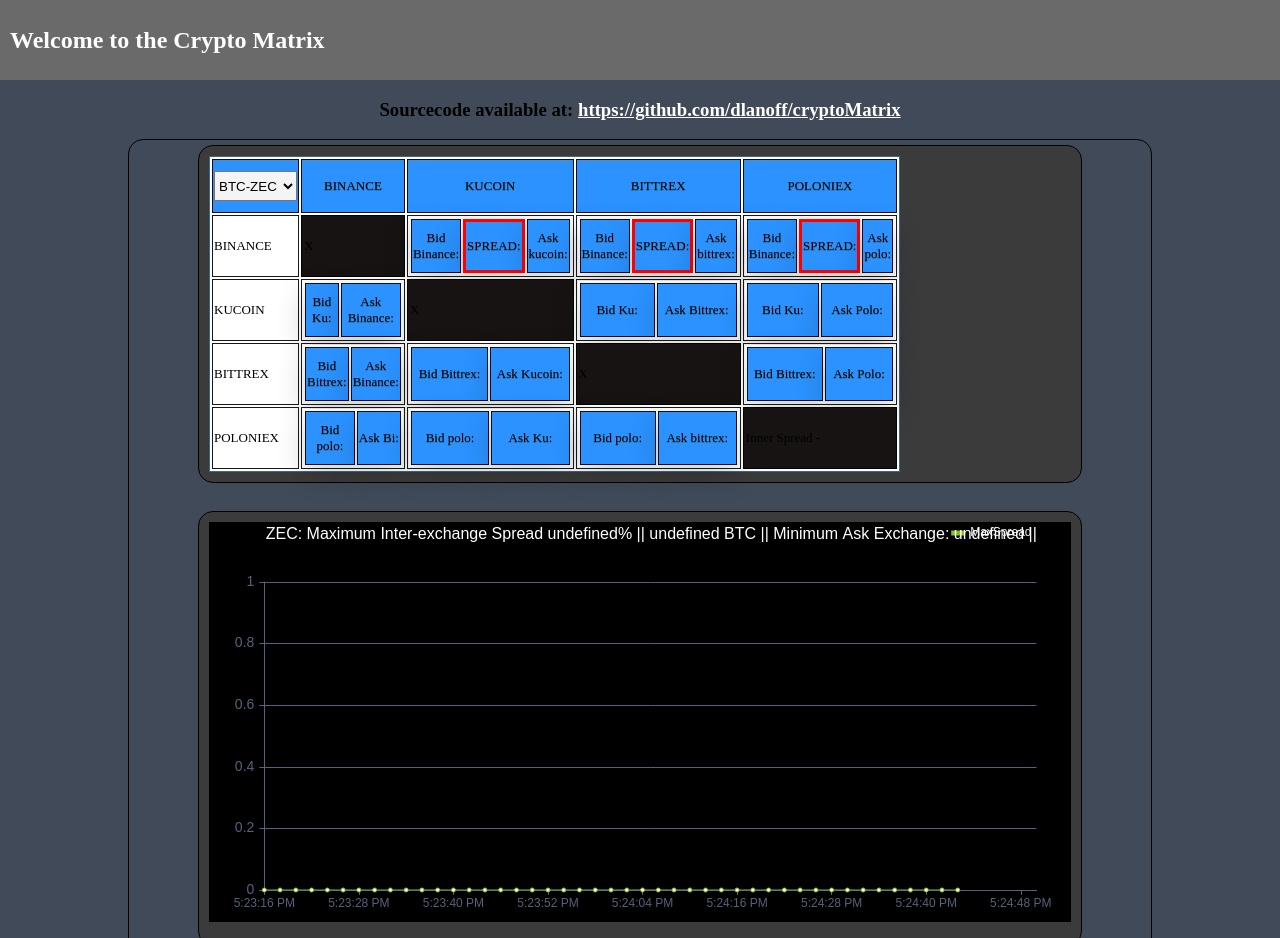
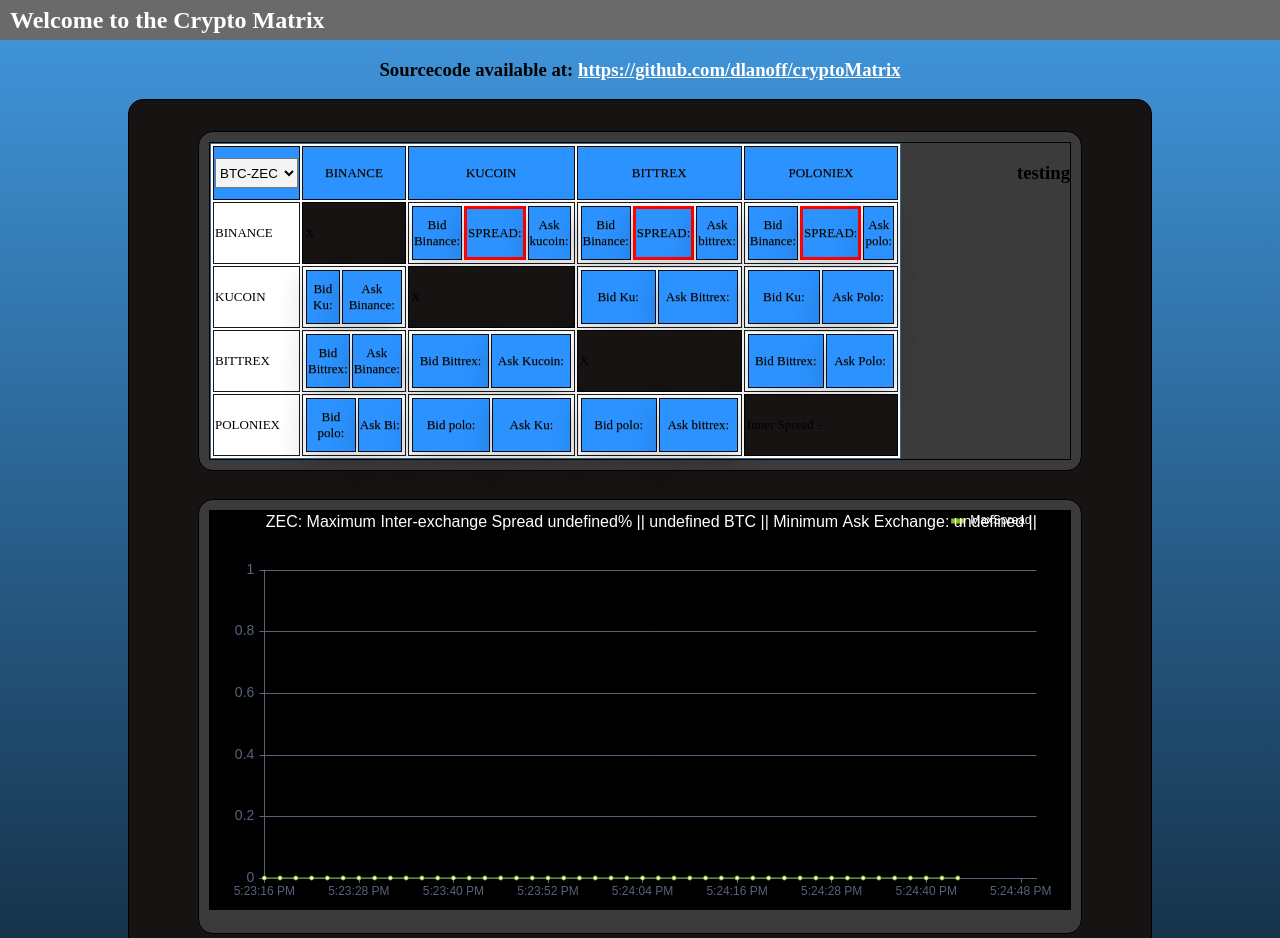
Before and after one commit to dlanoff/cryptoMatrix, a React app: page / in a window 1280 px wide. Shown: the top 938 px of the page. Built offline with nearby package versions, Linux system fonts and the light colour scheme; no server answers.

Commit message:
adding new info component

```diff
--- a/app/components/CryptoMatrix.js
+++ b/app/components/CryptoMatrix.js
@@ -3,6 +3,7 @@
 import { connect } from "react-redux";
 import AskBidSpread from "./AskBidSpread";
 import InterexchangeSpread from "./InterexchangeSpread"
+import Info from "./Info"
 
 class CryptoMatrix extends Component {
   constructor() {
@@ -19,7 +20,6 @@
   componentDidMount() {
     this.startTimer();
     this.props.getCrypto("ZEC");
-    //
   }
 
   //.65 => .35    //.185 low
@@ -41,7 +41,6 @@
     this.startTimer(true, event.target.value)
   }
   render() {
-    // console.log("!!!!!!", this.props.Crypto);
     const { binance, kucoin, bittrex, polo, kraken } = this.props.Crypto;
     let maxDiff;
     let percentDiff;
@@ -72,10 +71,6 @@
       }
       console.log('MAX:', currMax, 'MIN:', currMin)
 
-      //BUY FOR 10 ASK
-      //SELL FOR 15 BID
-      //bid - ask
-      // const bidArr = Math.min(kucoin.bid);
       bidArr = Math.max(binance.bid, kucoin.bid, bittrex.bid, polo.bid, kraken.bid);
       askArr = Math.min(binance.ask, kucoin.ask, bittrex.ask, polo.ask, kraken.ask);
       const krakenAskArr = kraken.ask
@@ -85,16 +80,14 @@
       percentDiff = ((1 - (askArr / bidArr)) * 100).toFixed(6)
 
       console.log('PERCENT DIFF: ', percentDiff, "max Diff", maxDiff, 'bid :', bidArr, 'AAAsk: ', askArr);
-      //0.16%	0.26% [.42 percent for kraken + .02 for opening, .02 per 4 hours  .46 total] .46 + .2 for kucoin = .66 |
       // console.log('PERCENT DIFF: ', percentDiff, "max Diff", maxDiff, bidArr, 'CURRMIN', currMax, 'CURRMAX');
-
     }
 
-    //TODO: START HERE
-    // onChange={this.change} value={this.state.value}
     return (
       <div className="superClass">
         <div className="bodyElem">
+          <div className="bidsAndAsks">
+            <div>
               <table className="outerTable">
                 <thead>
                   <tr>
@@ -275,6 +268,12 @@
                 </tbody>
               </table>
             </div>
+            <div>
+              <Info />
+            </div>
+          </div>
+        </div>
+
         <br></br>
         <div className="bodyElem" id="interexchange">
           <AskBidSpread currMin={currMin} currMax={currMax} max={maxDiff} percent={percentDiff} pair={this.state.value} reset={this.state.reset} />
--- /dev/null
+++ b/app/components/Info.js
@@ -0,0 +1,11 @@
+import React, { Component } from 'react'
+
+export default class Info extends Component {
+    render() {
+        return (
+            <div>
+                <h3>testing</h3>
+            </div>
+        )
+    }
+}
--- a/public/style.css
+++ b/public/style.css
@@ -35,12 +35,13 @@
   background-color: #6a6a6a;
   color: #c0c0c0;
   display: flex;
-  height: 80px;
+  height: 40px;
   padding: 10px;
 }
 
 main {
-  background-color:#404A59;
+  background-image: linear-gradient( #3f93d8, rgb(0, 0, 0));
+
   align-items: center;
   display: flex;
   flex-direction: column;
@@ -122,6 +123,7 @@
 }
 
 .superClass{
+  background-color: rgb(23, 19, 19);
   -khtml-border-radius: 10px;
   -moz-border-radius: 10px;
   border-radius: 15px;
@@ -134,6 +136,8 @@
   margin-right: 10%;
   padding-right: 5%;
   padding-left: 5%;
+  padding-top: 2%;
+  padding-bottom: 2%;
 
 
 }
@@ -153,6 +157,9 @@
 .bidsAndAsks{
   display:flex;
   justify-content: space-around;
+  border: 1px solid #000000;
+
+
 }
 
 .innerbids{
```
Lines whose indentation alone changed are shown as unchanged.
